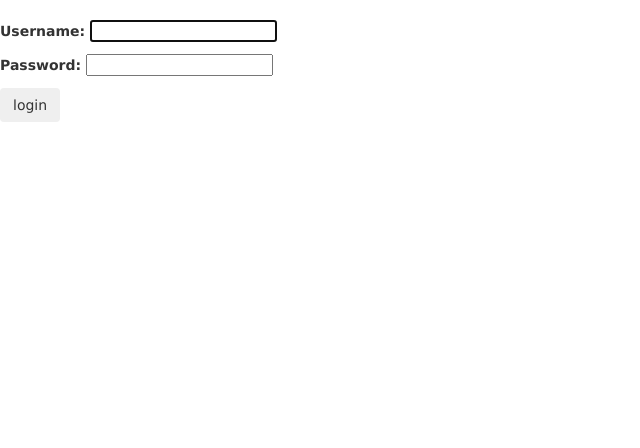
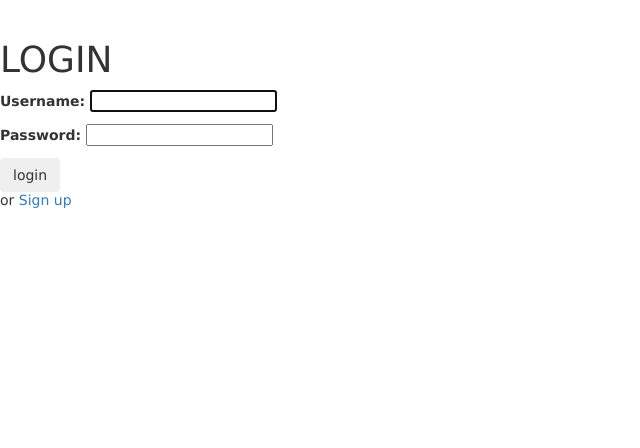
Before and after one commit to anami-sf/capX, a Django app: page /accounts/login/ in a window 1280 px wide. Shown: the part 115-563 px from the top of the page, without its empty margins (0-640 px from the left). Run offline with Django 3.2, Linux system fonts and the light colour scheme; some libraries are stand-ins or nearby versions.

Commit message:
adds signup option to login page

```diff
--- a/main_app/templates/registration/login.html
+++ b/main_app/templates/registration/login.html
@@ -1,9 +1,12 @@
 {% extends 'base.html' %}
 {% block content %}
+<h1>LOGIN</h1>
 <form method="post" action="{% url 'login' %}">
     {% csrf_token %}
     {{ form.as_p }}
     <input type="submit" class="btn" value="login">
     <input type="hidden" name="next" value="{{ next }}">
 </form>
+
+<p>or <a href="{% url 'signup' %}"> Sign up</a> </p>
 {% endblock %}
```
Also changed, not shown: main_app/templates/users/details.html (+7 -1 lines).
